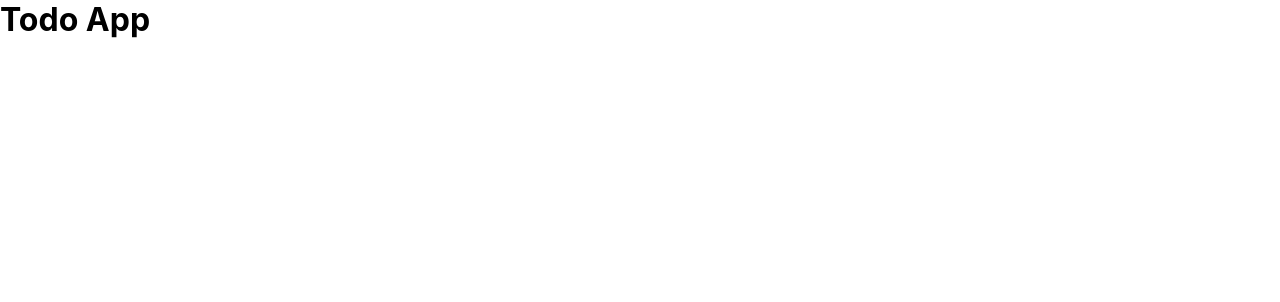
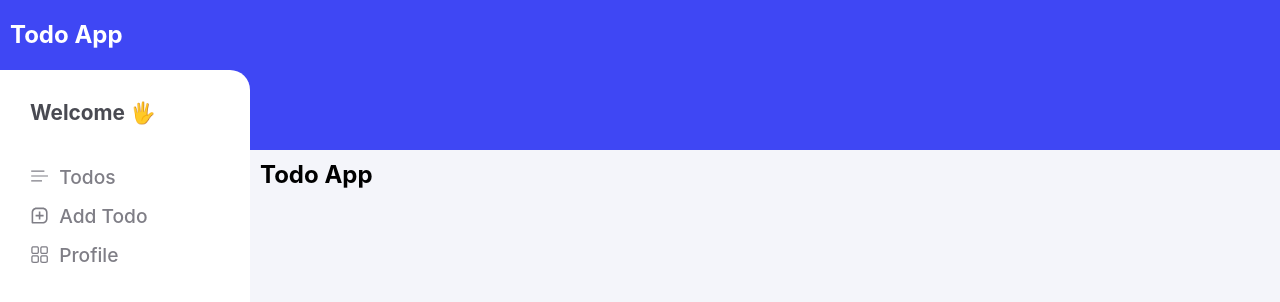
Before and after one commit to Fatemeh-Rezaei/Todo-App, a Next.js app: page / in a window 1280 px wide. Shown: the top 302 px of the page. Built offline with nearby package versions, Linux system fonts and the light colour scheme.

Commit message:
added layout

```diff
--- /dev/null
+++ b/components/layout/Layout.js
@@ -0,0 +1,36 @@
+import Link from "next/link";
+import { VscListSelection } from "react-icons/vsc";
+import { BiMessageSquareAdd } from "react-icons/bi";
+import { RxDashboard } from "react-icons/rx";
+
+function Layout({ children }) {
+  return (
+    <div className="container">
+      <header>
+        <p>Todo App</p>
+      </header>
+      <div className="container--main">
+        <aside>
+          <p>Welcome 🖐</p>
+          <ul>
+            <li>
+              <VscListSelection />
+              <Link href="/">Todos</Link>
+            </li>
+            <li>
+              <BiMessageSquareAdd />
+              <Link href="/add-todo">Add Todo</Link>
+            </li>
+            <li>
+              <RxDashboard />
+              <Link href="/profile">Profile</Link>
+            </li>
+          </ul>
+        </aside>
+        <section>{children}</section>
+      </div>
+    </div>
+  );
+}
+
+export default Layout;
--- a/package.json
+++ b/package.json
@@ -11,7 +11,8 @@
   "dependencies": {
     "next": "13.1.1",
     "react": "18.2.0",
-    "react-dom": "18.2.0"
+    "react-dom": "18.2.0",
+    "react-icons": "^5.2.1"
   },
   "devDependencies": {
     "eslint": "8.31.0",
--- a/pages/_app.js
+++ b/pages/_app.js
@@ -1,7 +1,12 @@
-import '../styles/globals.css'
+import Layout from "../components/layout/Layout";
+import "../styles/globals.css";
 
 function MyApp({ Component, pageProps }) {
-  return <Component {...pageProps} />
+  return (
+    <Layout>
+      <Component {...pageProps} />
+    </Layout>
+  );
 }
 
-export default MyApp
+export default MyApp;
```
Also changed, not shown: 2 other files (tests, documents, lock files or other folders).
